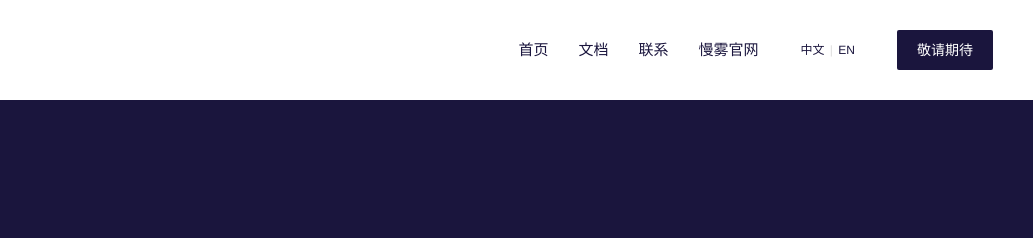
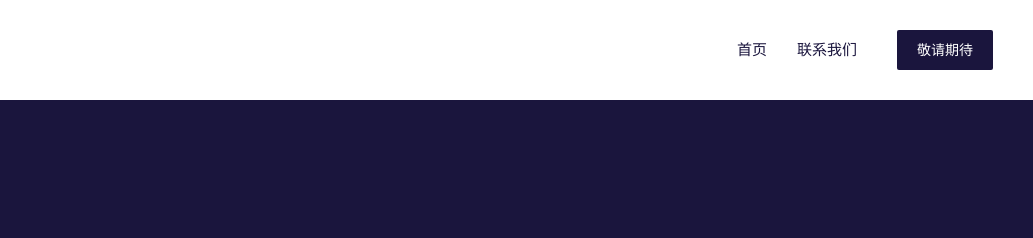
Before and after one commit to firewall-x/firewall-x.github.io, a plain HTML site: page index.html in a window 1280 px wide. Shown: the top 238 px of the page, 247-1280 px from the left. Drawn offline with Linux system fonts and the light colour scheme.

Commit message:
remove some links

```diff
--- a/index.html
+++ b/index.html
@@ -16,11 +16,11 @@
     <div class="nav">
         <ul>
             <li><a href="#">首页</a></li>
-            <li><a href="#">文档</a></li>
-            <li><a href="#i-contact">联系</a></li>
-            <li><a href="https://www.slowmist.com/" target="_blank">慢雾官网</a></li>
+            <!-- <li><a href="#">文档</a></li> -->
+            <li><a href="#i-contact">联系我们</a></li>
+            <!-- <li><a href="https://www.slowmist.com/" target="_blank">慢雾官网</a></li> -->
         </ul>
-        <p class="lang"><a href="#">中文</a> | <a href="#">EN</a></p>
+        <!-- <p class="lang"><a href="#">中文</a> | <a href="#">EN</a></p> -->
         <a href="#" class="btn-login"><i></i>敬请期待</a>
     </div>
 </div>
```
